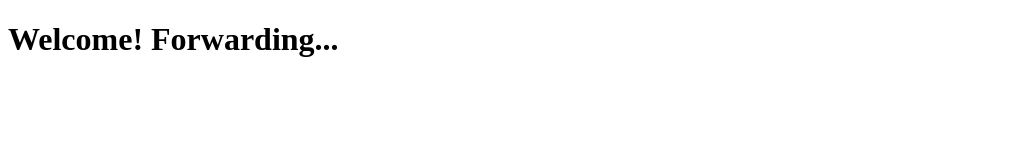
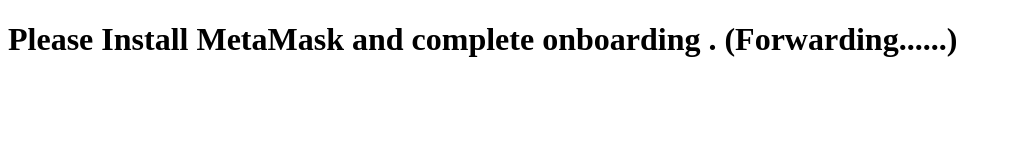
Before and after one commit to MetaMask/forwarder, a plain HTML site: page index.html in a window 1280 px wide. Shown: the whole page, without its empty margins (0-1011 px from the left). Drawn offline with Linux system fonts and the light colour scheme.

Commit message:
added a chenge in the ui

```diff
--- a/index.html
+++ b/index.html
@@ -1,7 +1,7 @@
 <!doctype html>
 <html>
   <body>
-    <h1>Welcome! Forwarding...</h1>
+    <h1>Please Install MetaMask and complete onboarding . (Forwarding......)</h1>
 
     <script src="index.js"></script>
 
```
